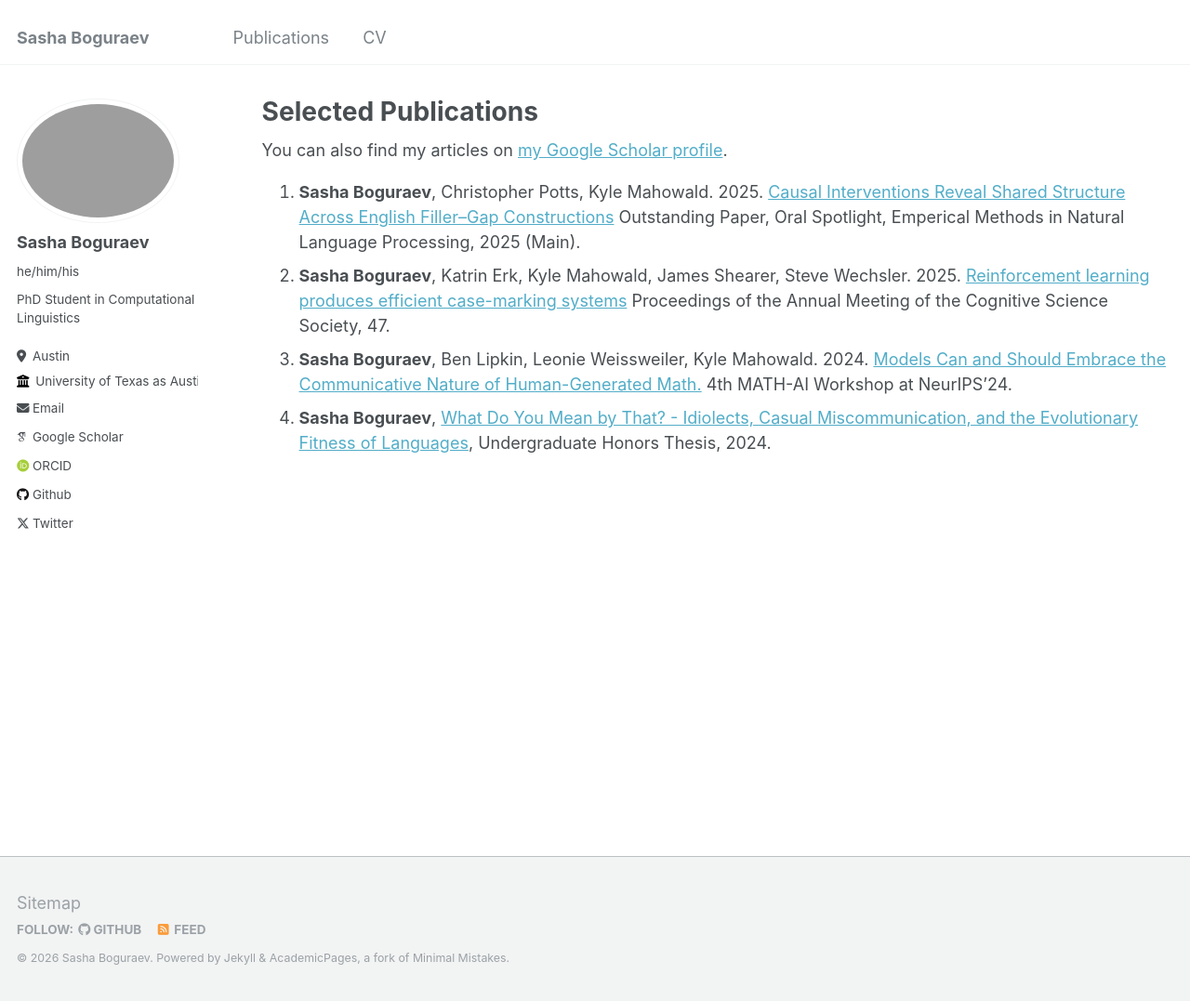
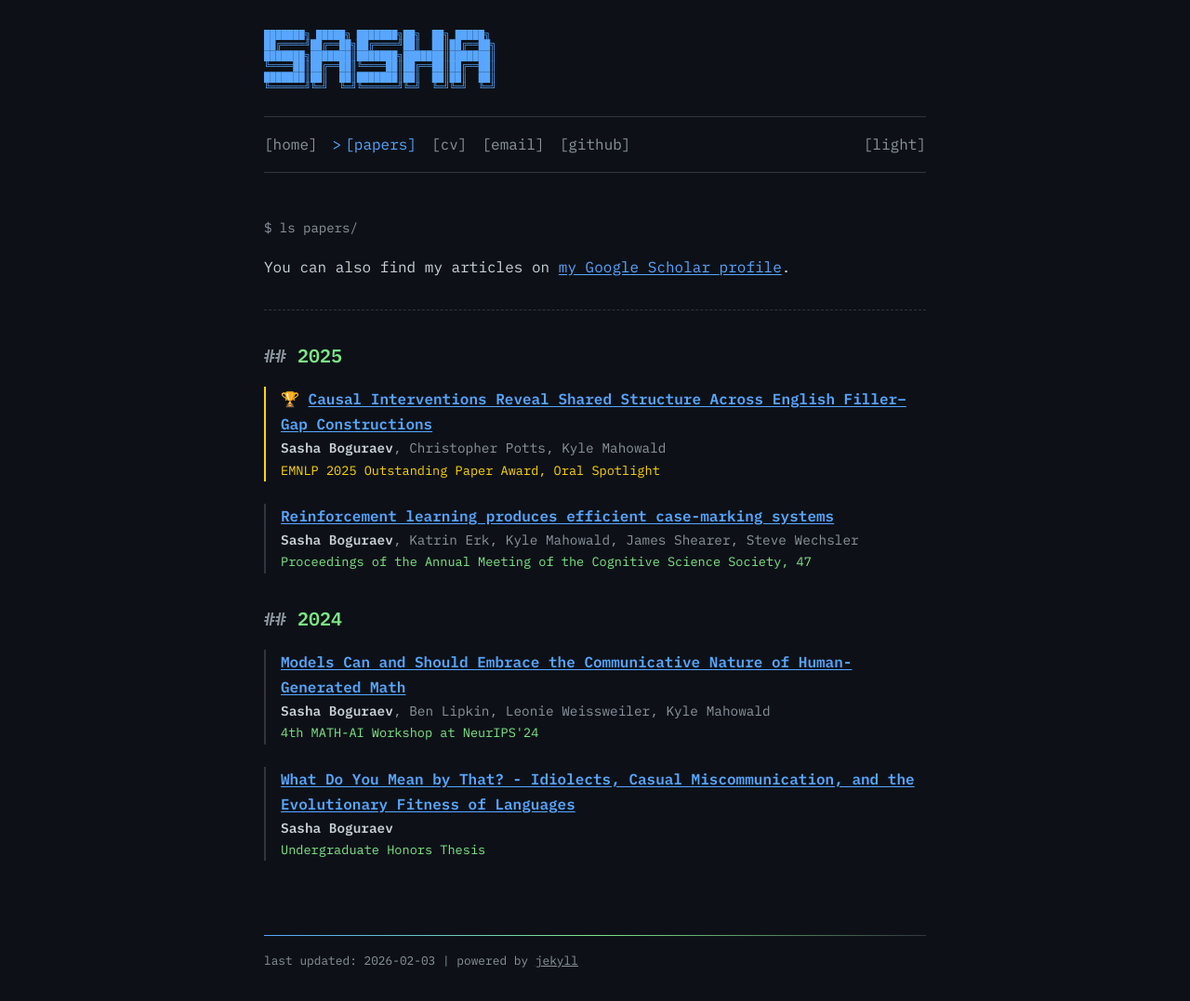
Before and after one commit to SashaBoguraev/SashaBoguraev.github.io, a Jekyll site: the page built from _pages/publications.md, in a window 1280 px wide and 1077 px high. Shown: the whole window at 93% size. Built offline with Jekyll 4.4.1, drawn with Linux system fonts in a browser that asks for light colours; some web fonts are replaced.

Commit message:
Redesign site with raw terminal/retro aesthetic
- Add new minimal raw.html layout with ASCII art header
- Add custom raw.css with dark theme and light mode toggle
- Update pages to use new layout (about, publications, cv, 404)
- Add profile photo with text wrap on homepage
- Add scrollable news section with new updates
- Add EMNLP 2025 Outstanding Paper Award to first paper
- Add light/dark mode toggle button in navigation

Co-Authored-By: Claude Opus 4.5 <noreply@anthropic.com>

```diff
--- /dev/null
+++ b/_layouts/raw.html
@@ -0,0 +1,73 @@
+<!DOCTYPE html>
+<html lang="en">
+<head>
+  <meta charset="utf-8">
+  <meta name="viewport" content="width=device-width, initial-scale=1">
+  <title>{% if page.title %}{{ page.title }} | {% endif %}{{ site.title }}</title>
+  <meta name="description" content="{{ page.excerpt | default: site.description | strip_html | normalize_whitespace | truncate: 160 }}">
+  <link rel="preconnect" href="https://fonts.googleapis.com">
+  <link rel="preconnect" href="https://fonts.gstatic.com" crossorigin>
+  <link href="https://fonts.googleapis.com/css2?family=IBM+Plex+Mono:ital,wght@0,400;0,600;1,400&display=swap" rel="stylesheet">
+  <link rel="stylesheet" href="{{ '/assets/css/raw.css' | relative_url }}">
+</head>
+<body>
+<script>
+  // Check for saved theme preference or default to dark
+  const savedTheme = localStorage.getItem('theme') || 'dark';
+  if (savedTheme === 'light') {
+    document.body.classList.add('light-mode');
+  }
+</script>
+  <div class="container">
+    <header class="site-header">
+      <pre class="ascii-name">
+███████╗ █████╗ ███████╗██╗  ██╗ █████╗
+██╔════╝██╔══██╗██╔════╝██║  ██║██╔══██╗
+███████╗███████║███████╗███████║███████║
+╚════██║██╔══██║╚════██║██╔══██║██╔══██║
+███████║██║  ██║███████║██║  ██║██║  ██║
+╚══════╝╚═╝  ╚═╝╚══════╝╚═╝  ╚═╝╚═╝  ╚═╝</pre>
+      <nav class="site-nav">
+        <a href="{{ '/' | relative_url }}"{% if page.url == '/' %} class="active"{% endif %}>[home]</a>
+        <a href="{{ '/publications/' | relative_url }}"{% if page.url == '/publications/' %} class="active"{% endif %}>[papers]</a>
+        <a href="{{ '/cv/' | relative_url }}"{% if page.url == '/cv/' %} class="active"{% endif %}>[cv]</a>
+        <a href="mailto:{{ site.author.email }}">[email]</a>
+        <a href="https://github.com/{{ site.author.github }}" target="_blank">[github]</a>
+        <button class="theme-toggle" onclick="toggleTheme()" title="Toggle light/dark mode">[light]</button>
+      </nav>
+    </header>
+
+    <main class="content">
+      {{ content }}
+    </main>
+
+    <footer class="site-footer">
+      <div class="footer-line"></div>
+      <p>last updated: {{ site.time | date: "%Y-%m-%d" }} | powered by <a href="https://jekyllrb.com">jekyll</a></p>
+    </footer>
+  </div>
+<script>
+  function toggleTheme() {
+    const body = document.body;
+    const btn = document.querySelector('.theme-toggle');
+    body.classList.toggle('light-mode');
+
+    if (body.classList.contains('light-mode')) {
+      localStorage.setItem('theme', 'light');
+      btn.textContent = '[dark]';
+    } else {
+      localStorage.setItem('theme', 'dark');
+      btn.textContent = '[light]';
+    }
+  }
+
+  // Update button text on load
+  document.addEventListener('DOMContentLoaded', function() {
+    const btn = document.querySelector('.theme-toggle');
+    if (document.body.classList.contains('light-mode')) {
+      btn.textContent = '[dark]';
+    }
+  });
+</script>
+</body>
+</html>
--- a/_pages/publications.md
+++ b/_pages/publications.md
@@ -1,15 +1,39 @@
 ---
-layout: archive
-title: "Selected Publications"
+layout: raw
+title: "papers"
 permalink: /publications/
-author_profile: true
 ---
 
-{% if site.author.googlescholar %}
-  <div class="wordwrap">You can also find my articles on <a href="{{site.author.googlescholar}}">my Google Scholar profile</a>.</div>
-{% endif %}
+<p class="status-line">$ ls papers/ <span class="blink">_</span></p>
 
-1. __Sasha Boguraev__, Christopher Potts, Kyle Mahowald. 2025. [Causal Interventions Reveal Shared Structure Across English Filler–Gap Constructions](https://SashaBoguraev.github.io/files/2505.16002v1.pdf) Outstanding Paper, Oral Spotlight, Emperical Methods in Natural Language Processing, 2025 (Main).
-2. __Sasha Boguraev__, Katrin Erk, Kyle Mahowald, James Shearer, Steve Wechsler. 2025. [Reinforcement learning produces efficient case-marking systems](https://SashaBoguraev.github.io/files/split-erg.pdf) Proceedings of the Annual Meeting of the Cognitive Science Society, 47.
-3. __Sasha Boguraev__, Ben Lipkin, Leonie Weissweiler, Kyle Mahowald. 2024. [Models Can and Should Embrace the Communicative Nature of Human-Generated Math.](https://SashaBoguraev.github.io/files/Math_and_AI_Position___Sasha__Ben__Kyle.pdf) 4th MATH-AI Workshop at NeurIPS’24.
-4. __Sasha Boguraev__, [What Do You Mean by That? - Idiolects, Casual Miscommunication, and the Evolutionary Fitness of Languages](https://SashaBoguraev.github.io/files/BoguraevHonorsThesis.pdf), Undergraduate Honors Thesis, 2024.
+You can also find my articles on [my Google Scholar profile](https://scholar.google.com/citations?authuser=1&user=iUKlzyQAAAAJ).
+
+---
+
+## 2025
+
+<div class="paper award">
+<div class="paper-title">🏆 <a href="https://SashaBoguraev.github.io/files/2505.16002v1.pdf">Causal Interventions Reveal Shared Structure Across English Filler–Gap Constructions</a></div>
+<div class="paper-authors"><strong>Sasha Boguraev</strong>, Christopher Potts, Kyle Mahowald</div>
+<div class="paper-venue">EMNLP 2025 Outstanding Paper Award, Oral Spotlight</div>
+</div>
+
+<div class="paper">
+<div class="paper-title"><a href="https://SashaBoguraev.github.io/files/split-erg.pdf">Reinforcement learning produces efficient case-marking systems</a></div>
+<div class="paper-authors"><strong>Sasha Boguraev</strong>, Katrin Erk, Kyle Mahowald, James Shearer, Steve Wechsler</div>
+<div class="paper-venue">Proceedings of the Annual Meeting of the Cognitive Science Society, 47</div>
+</div>
+
+## 2024
+
+<div class="paper">
+<div class="paper-title"><a href="https://SashaBoguraev.github.io/files/Math_and_AI_Position___Sasha__Ben__Kyle.pdf">Models Can and Should Embrace the Communicative Nature of Human-Generated Math</a></div>
+<div class="paper-authors"><strong>Sasha Boguraev</strong>, Ben Lipkin, Leonie Weissweiler, Kyle Mahowald</div>
+<div class="paper-venue">4th MATH-AI Workshop at NeurIPS'24</div>
+</div>
+
+<div class="paper">
+<div class="paper-title"><a href="https://SashaBoguraev.github.io/files/BoguraevHonorsThesis.pdf">What Do You Mean by That? - Idiolects, Casual Miscommunication, and the Evolutionary Fitness of Languages</a></div>
+<div class="paper-authors"><strong>Sasha Boguraev</strong></div>
+<div class="paper-venue">Undergraduate Honors Thesis</div>
+</div>
--- /dev/null
+++ b/assets/css/raw.css
@@ -0,0 +1,481 @@
+/* ==========================================================================
+   Raw Terminal/Retro Aesthetic
+   ========================================================================== */
+
+:root {
+  --bg: #0d1117;
+  --bg-alt: #161b22;
+  --text: #c9d1d9;
+  --text-dim: #8b949e;
+  --accent: #58a6ff;
+  --accent-hover: #79c0ff;
+  --accent-alt: #7ee787;
+  --border: #30363d;
+}
+
+/* Light mode */
+body.light-mode {
+  --bg: #f5f5f5;
+  --bg-alt: #ffffff;
+  --text: #24292f;
+  --text-dim: #57606a;
+  --accent: #0969da;
+  --accent-hover: #0550ae;
+  --accent-alt: #1a7f37;
+  --border: #d0d7de;
+}
+
+body.light-mode .ascii-name {
+  color: var(--accent);
+}
+
+body.light-mode .profile-photo {
+  filter: grayscale(10%);
+}
+
+body.light-mode .profile-photo:hover {
+  filter: grayscale(0%);
+}
+
+* {
+  margin: 0;
+  padding: 0;
+  box-sizing: border-box;
+}
+
+html {
+  font-size: 16px;
+  scroll-behavior: smooth;
+}
+
+body {
+  font-family: 'IBM Plex Mono', 'Consolas', 'Monaco', monospace;
+  background-color: var(--bg);
+  color: var(--text);
+  line-height: 1.7;
+  min-height: 100vh;
+}
+
+.container {
+  max-width: 760px;
+  margin: 0 auto;
+  padding: 2rem 1.5rem;
+}
+
+/* ==========================================================================
+   Header & ASCII Art
+   ========================================================================== */
+
+.site-header {
+  margin-bottom: 3rem;
+}
+
+.ascii-name {
+  font-size: 0.5rem;
+  line-height: 1.1;
+  color: var(--accent);
+  margin-bottom: 1.5rem;
+  overflow-x: auto;
+  user-select: none;
+}
+
+@media (min-width: 640px) {
+  .ascii-name {
+    font-size: 0.65rem;
+  }
+}
+
+/* ==========================================================================
+   Navigation
+   ========================================================================== */
+
+.site-nav {
+  display: flex;
+  flex-wrap: wrap;
+  align-items: center;
+  gap: 0.5rem 1rem;
+  padding: 1rem 0;
+  border-top: 1px solid var(--border);
+  border-bottom: 1px solid var(--border);
+}
+
+.site-nav a {
+  color: var(--text-dim);
+  text-decoration: none;
+  transition: color 0.15s ease;
+}
+
+.site-nav a:hover,
+.site-nav a.active {
+  color: var(--accent);
+}
+
+.site-nav a.active::before {
+  content: '>';
+  margin-right: 0.25rem;
+}
+
+.theme-toggle {
+  background: none;
+  border: none;
+  color: var(--text-dim);
+  font-family: inherit;
+  font-size: inherit;
+  cursor: pointer;
+  padding: 0;
+  margin-left: auto;
+  transition: color 0.15s ease;
+}
+
+.theme-toggle:hover {
+  color: var(--accent);
+}
+
+@media (max-width: 540px) {
+  .theme-toggle {
+    margin-left: 0;
+  }
+}
+
+/* ==========================================================================
+   Content
+   ========================================================================== */
+
+.content {
+  min-height: 50vh;
+}
+
+.content h1,
+.content h2,
+.content h3,
+.content h4,
+.content h5,
+.content h6 {
+  color: var(--text);
+  font-weight: 600;
+  margin-top: 2rem;
+  margin-bottom: 1rem;
+}
+
+.content h1 {
+  font-size: 1.5rem;
+  border-bottom: 1px solid var(--border);
+  padding-bottom: 0.5rem;
+}
+
+.content h2 {
+  font-size: 1.25rem;
+  color: var(--accent-alt);
+}
+
+.content h2::before {
+  content: '## ';
+  color: var(--text-dim);
+}
+
+.content h3 {
+  font-size: 1.1rem;
+}
+
+.content p {
+  margin-bottom: 1rem;
+}
+
+.content a {
+  color: var(--accent);
+  text-decoration: underline;
+  text-underline-offset: 2px;
+}
+
+.content a:hover {
+  color: var(--accent-hover);
+}
+
+.content strong {
+  color: var(--text);
+  font-weight: 600;
+}
+
+.content em {
+  font-style: italic;
+}
+
+/* Lists */
+.content ul,
+.content ol {
+  margin-bottom: 1rem;
+  padding-left: 1.5rem;
+}
+
+.content li {
+  margin-bottom: 0.5rem;
+}
+
+.content li::marker {
+  color: var(--text-dim);
+}
+
+/* Horizontal rule */
+.content hr {
+  border: none;
+  border-top: 1px dashed var(--border);
+  margin: 2rem 0;
+}
+
+/* Code */
+.content code {
+  font-family: inherit;
+  background: var(--bg-alt);
+  padding: 0.125rem 0.375rem;
+  border-radius: 3px;
+  font-size: 0.9em;
+}
+
+.content pre {
+  background: var(--bg-alt);
+  padding: 1rem;
+  overflow-x: auto;
+  margin-bottom: 1rem;
+  border-left: 3px solid var(--accent);
+}
+
+.content pre code {
+  padding: 0;
+  background: none;
+}
+
+/* Blockquote */
+.content blockquote {
+  border-left: 3px solid var(--text-dim);
+  padding-left: 1rem;
+  color: var(--text-dim);
+  font-style: italic;
+  margin-bottom: 1rem;
+}
+
+/* ==========================================================================
+   Page-specific: About/Home
+   ========================================================================== */
+
+.intro-section {
+  margin-bottom: 2rem;
+}
+
+.intro-section::after {
+  content: '';
+  display: table;
+  clear: both;
+}
+
+.profile-photo {
+  float: right;
+  max-width: 280px;
+  height: auto;
+  margin: 0 0 1rem 1.5rem;
+  filter: grayscale(15%);
+  transition: filter 0.3s ease;
+}
+
+.profile-photo:hover {
+  filter: grayscale(0%);
+}
+
+@media (max-width: 540px) {
+  .profile-photo {
+    float: none;
+    display: block;
+    max-width: 100%;
+    margin: 0 auto 1.5rem auto;
+  }
+}
+
+.status-line {
+  color: var(--text-dim);
+  font-size: 0.875rem;
+  margin-bottom: 1rem;
+}
+
+.status-line .blink {
+  animation: blink 1s infinite;
+}
+
+@keyframes blink {
+  0%, 50% { opacity: 1; }
+  51%, 100% { opacity: 0; }
+}
+
+/* Paper/Publication styling */
+.paper {
+  margin-bottom: 1.5rem;
+  padding-left: 1rem;
+  border-left: 2px solid var(--border);
+}
+
+.paper:hover {
+  border-left-color: var(--accent);
+}
+
+.paper.award {
+  border-left-color: #ffd700;
+}
+
+.paper.award .paper-venue {
+  color: #ffd700;
+}
+
+.paper-title {
+  font-weight: 600;
+  color: var(--text);
+}
+
+.paper-authors {
+  color: var(--text-dim);
+  font-size: 0.9rem;
+}
+
+.paper-venue {
+  color: var(--accent-alt);
+  font-size: 0.85rem;
+}
+
+/* News scroll */
+.news-scroll {
+  max-height: 180px;
+  overflow-y: auto;
+  padding-right: 0.5rem;
+  border: 1px solid var(--border);
+  padding: 1rem;
+  background: var(--bg-alt);
+}
+
+.news-scroll::-webkit-scrollbar {
+  width: 6px;
+}
+
+.news-scroll::-webkit-scrollbar-track {
+  background: var(--bg);
+}
+
+.news-scroll::-webkit-scrollbar-thumb {
+  background: var(--border);
+  border-radius: 3px;
+}
+
+.news-scroll::-webkit-scrollbar-thumb:hover {
+  background: var(--text-dim);
+}
+
+/* News items */
+.news-item {
+  display: flex;
+  gap: 1rem;
+  margin-bottom: 0.75rem;
+  font-size: 0.9rem;
+  padding-bottom: 0.75rem;
+  border-bottom: 1px dashed var(--border);
+}
+
+.news-item:last-child {
+  margin-bottom: 0;
+  padding-bottom: 0;
+  border-bottom: none;
+}
+
+.news-date {
+  color: var(--accent);
+  white-space: nowrap;
+  min-width: 70px;
+  font-weight: 600;
+}
+
+/* ==========================================================================
+   Footer
+   ========================================================================== */
+
+.site-footer {
+  margin-top: 4rem;
+  padding-top: 1rem;
+}
+
+.footer-line {
+  height: 1px;
+  background: linear-gradient(90deg, var(--accent), var(--accent-alt), var(--border));
+  margin-bottom: 1rem;
+}
+
+.site-footer p {
+  color: var(--text-dim);
+  font-size: 0.8rem;
+}
+
+.site-footer a {
+  color: var(--text-dim);
+  text-decoration: underline;
+}
+
+.site-footer a:hover {
+  color: var(--accent);
+}
+
+/* ==========================================================================
+   Utility Classes
+   ========================================================================== */
+
+.text-dim {
+  color: var(--text-dim);
+}
+
+.text-accent {
+  color: var(--accent);
+}
+
+.mt-2 {
+  margin-top: 2rem;
+}
+
+.mb-2 {
+  margin-bottom: 2rem;
+}
+
+/* Selection */
+::selection {
+  background: var(--accent);
+  color: var(--bg);
+}
+
+/* Scrollbar */
+::-webkit-scrollbar {
+  width: 8px;
+  height: 8px;
+}
+
+::-webkit-scrollbar-track {
+  background: var(--bg);
+}
+
+::-webkit-scrollbar-thumb {
+  background: var(--border);
+  border-radius: 4px;
+}
+
+::-webkit-scrollbar-thumb:hover {
+  background: var(--text-dim);
+}
+
+/* ==========================================================================
+   Responsive
+   ========================================================================== */
+
+@media (max-width: 480px) {
+  html {
+    font-size: 14px;
+  }
+
+  .container {
+    padding: 1rem;
+  }
+
+  .ascii-name {
+    font-size: 0.35rem;
+  }
+}
```
Also changed, not shown: _pages/404.md (+9 -2 lines), _pages/about.md (+44 -32 lines), _pages/cv.md (+4 -3 lines).
